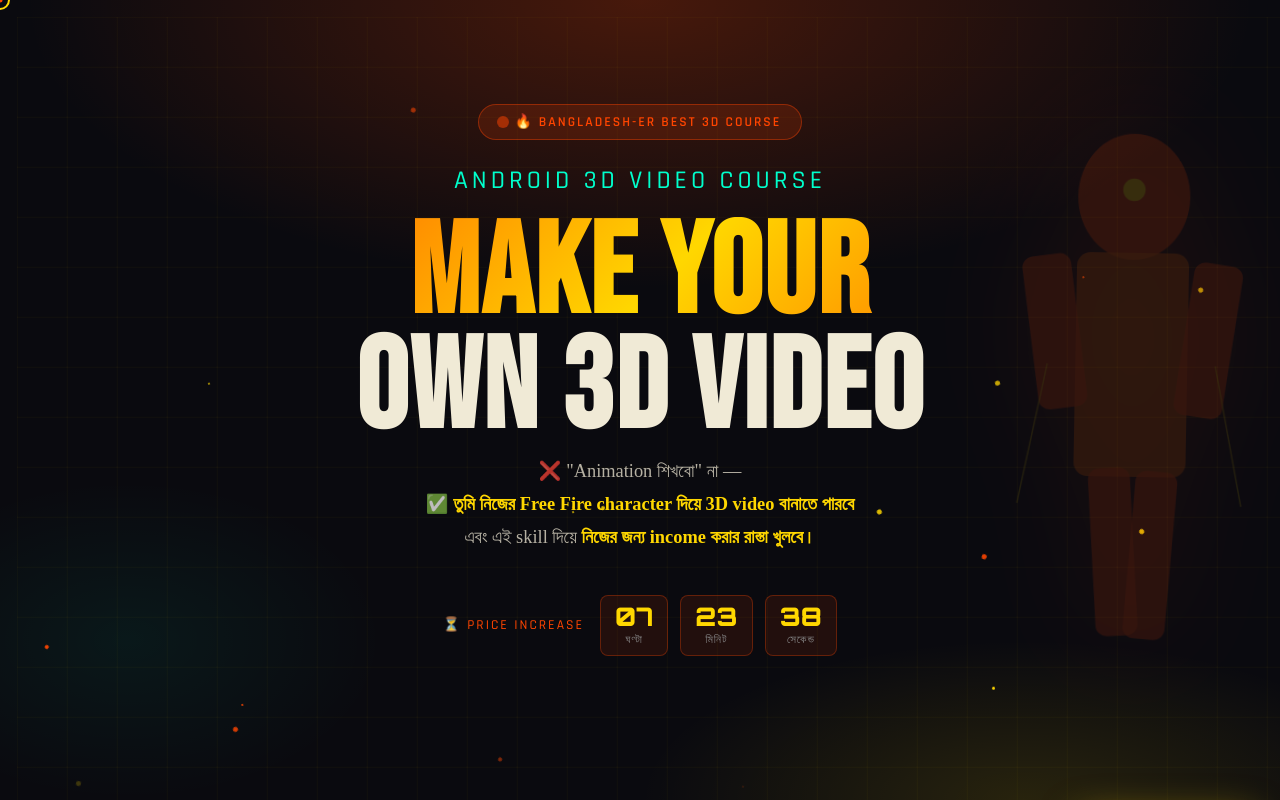
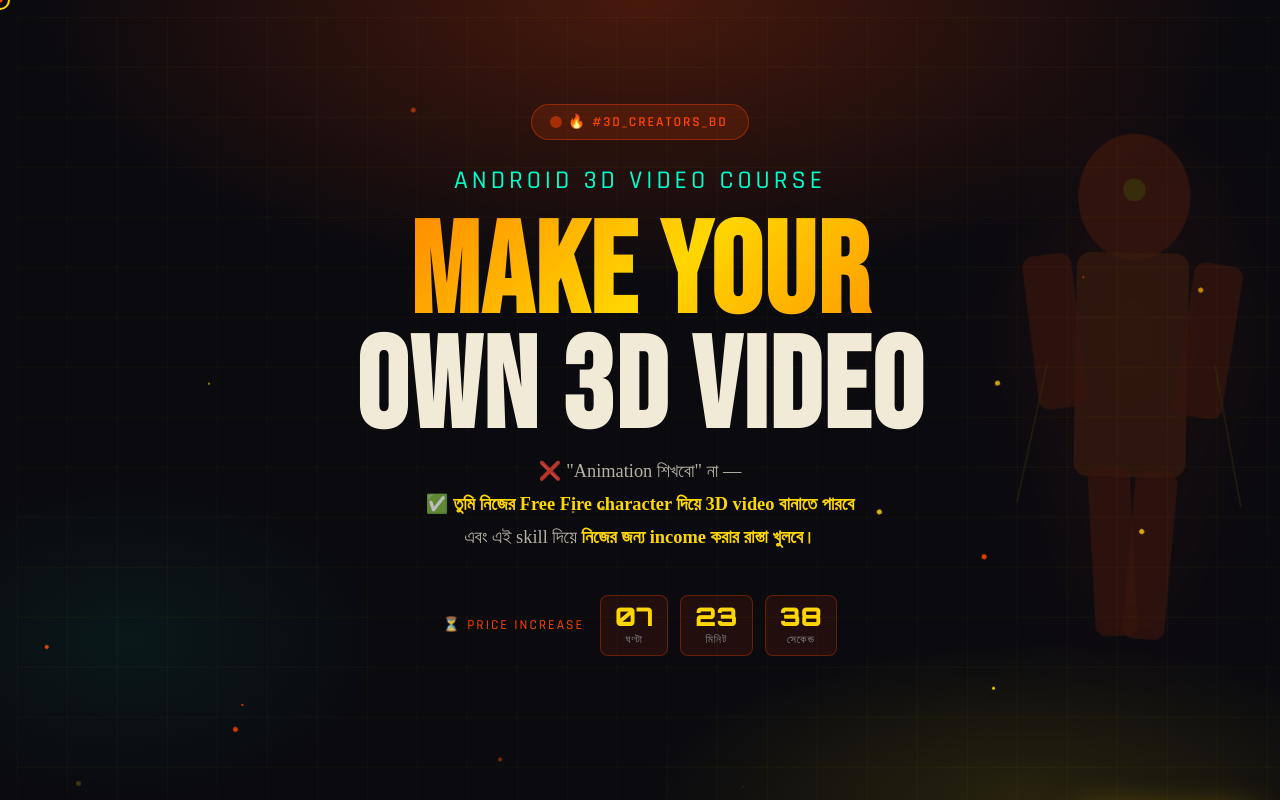
Before and after one commit to ariyan-N/prisma3d, a plain HTML site: page index.html in a window 1280 px wide. Shown: the top 800 px of the page. Drawn offline with Linux system fonts and the light colour scheme; a web font is replaced by a local one.

Commit message:
Update index.html

```diff
--- a/index.html
+++ b/index.html
@@ -900,7 +900,7 @@
   </svg>
 
   <div style="position:relative;z-index:2;">
-    <div class="badge">🔥 Bangladesh-er Best 3D Course</div>
+    <div class="badge">🔥  #3d_creators_bd</div>
 
     <div class="hero-subtitle">Android 3D Video Course</div>
 
```
